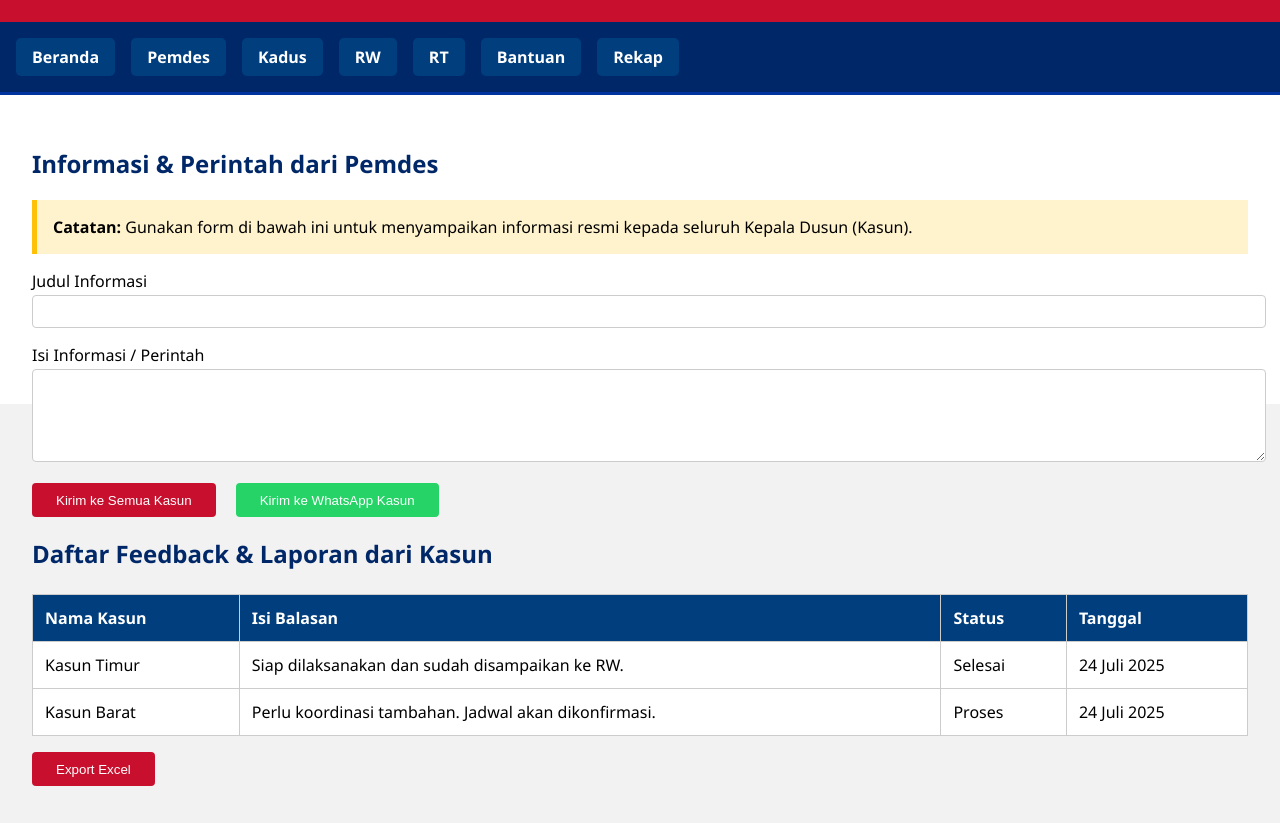
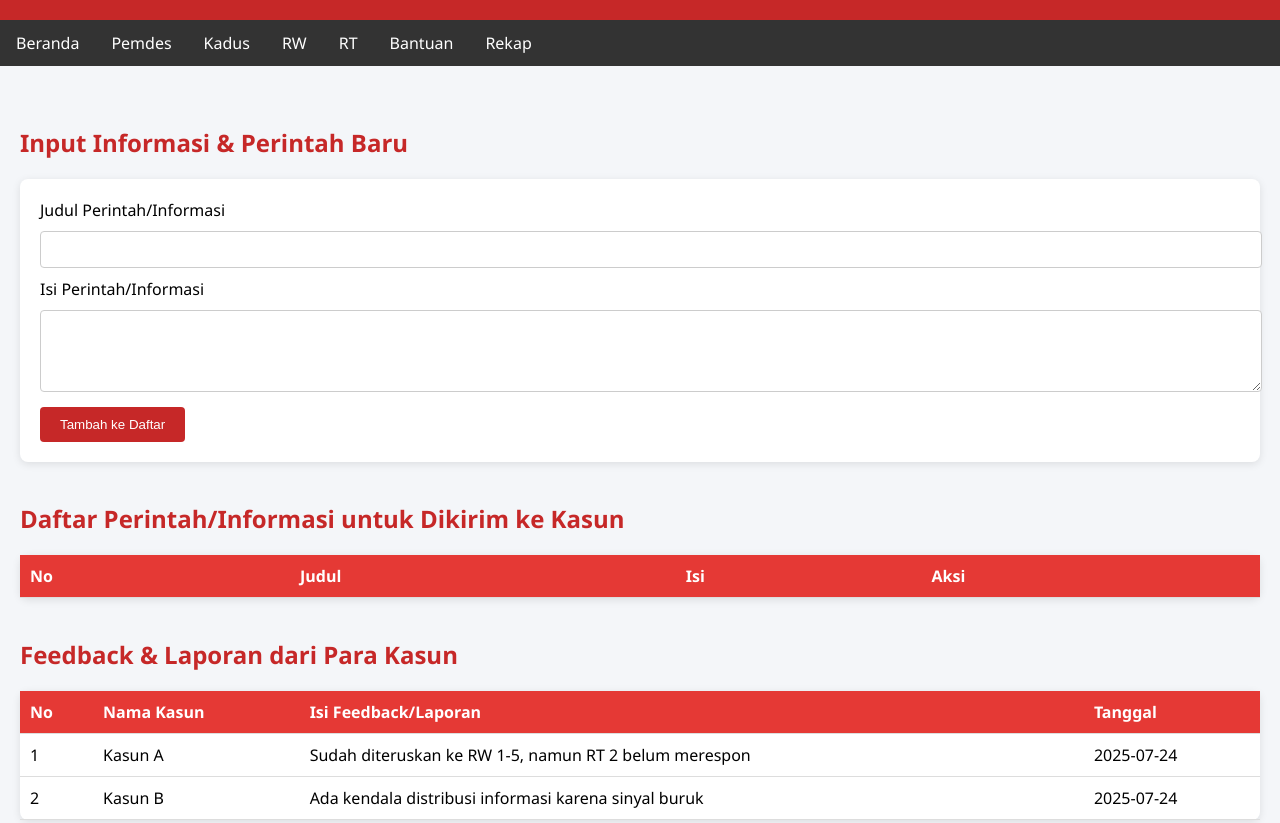
Before and after one commit to gamboel99/sipedarukeling, a plain HTML site: page pemdes.html in a window 1280 px wide. Shown: the part 96-919 px from the top of the page. Drawn offline with Linux system fonts and the light colour scheme.

Commit message:
Update pemdes.html

```diff
--- a/pemdes.html
+++ b/pemdes.html
@@ -3,45 +3,111 @@
 <head>
   <meta charset="UTF-8" />
   <meta name="viewport" content="width=device-width, initial-scale=1.0"/>
-  <title>Halaman Pemdes | SIPEDARU</title>
-  <link rel="stylesheet" href="style.css">
+  <title>Halaman Pemdes</title>
   <style>
-    body { font-family: 'Segoe UI', sans-serif; margin: 0; padding: 0; background-color: #f2f2f2; }
-    header { background-color: #c8102e; color: white; padding: 1rem 2rem; text-align: center; }
-    nav { background-color: #002868; display: flex; padding: 0.5rem; flex-wrap: wrap; }
+    body {
+      font-family: 'Segoe UI', sans-serif;
+      margin: 0;
+      padding: 0;
+      background-color: #f4f6f9;
+    }
+
+    header {
+      background-color: #c62828;
+      color: #fff;
+      padding: 15px;
+      text-align: center;
+    }
+
+    nav {
+      background-color: #333;
+      overflow: hidden;
+    }
+
     nav a {
+      float: left;
+      display: block;
       color: white;
+      text-align: center;
+      padding: 12px 16px;
       text-decoration: none;
-      margin: 0.5rem;
-      padding: 0.5rem 1rem;
-      background-color: #003e7e;
-      border-radius: 5px;
     }
-    main { padding: 2rem; }
-    h2 { color: #002868; }
-    label { display: block; margin-top: 1rem; }
+
+    nav a:hover {
+      background-color: #575757;
+    }
+
+    main {
+      padding: 20px;
+    }
+
+    h2 {
+      margin-top: 40px;
+      color: #c62828;
+    }
+
+    form, table {
+      background: #fff;
+      border-radius: 8px;
+      padding: 20px;
+      margin-bottom: 40px;
+      box-shadow: 0 2px 8px rgba(0,0,0,0.1);
+    }
+
     input, textarea, select {
-      width: 100%; padding: 0.5rem; margin-top: 0.2rem; border: 1px solid #ccc; border-radius: 4px;
+      width: 100%;
+      padding: 10px;
+      margin: 10px 0;
+      border: 1px solid #ccc;
+      border-radius: 4px;
     }
+
     button {
-      margin-top: 1rem; padding: 0.6rem 1.5rem; background-color: #c8102e; color: white;
-      border: none; border-radius: 4px; cursor: pointer;
+      background-color: #c62828;
+      color: white;
+      padding: 10px 20px;
+      border: none;
+      border-radius: 4px;
+      cursor: pointer;
     }
-    table { width: 100%; margin-top: 1.5rem; border-collapse: collapse; background-color: white; }
-    th, td { padding: 0.75rem; border: 1px solid #ccc; text-align: left; }
-    th { background-color: #003e7e; color: white; }
-    .info-box { background: #fff3cd; border-left: 5px solid #ffc107; padding: 1rem; margin-top: 1rem; }
-    .send-wa { background-color: #25D366; margin-left: 1rem; }
-    footer { background: #002868; color: white; text-align: center; padding: 1rem; margin-top: 2rem; }
-    @media (max-width: 768px) {
-      nav a { flex: 1 1 100%; text-align: center; }
+
+    button:hover {
+      background-color: #b71c1c;
+    }
+
+    table {
+      width: 100%;
+      border-collapse: collapse;
+    }
+
+    table th, table td {
+      padding: 10px;
+      border-bottom: 1px solid #ddd;
+      text-align: left;
+    }
+
+    table th {
+      background-color: #e53935;
+      color: white;
+    }
+
+    .action-btn {
+      padding: 6px 12px;
+      background-color: #0288d1;
+      color: white;
+      border: none;
+      border-radius: 4px;
+    }
+
+    .action-btn:hover {
+      background-color: #0277bd;
     }
   </style>
 </head>
 <body>
 
 <header>
-  <h1>SIPEDARU - Sistem Informasi Pelayanan & Data Terpadu</h1>
+  <h1>Halaman Pemdes</h1>
 </header>
 
 <nav>
@@ -55,85 +121,94 @@
 </nav>
 
 <main>
-  <h2>Informasi & Perintah dari Pemdes</h2>
+  <h2>Input Informasi & Perintah Baru</h2>
+  <form id="formPerintah">
+    <label>Judul Perintah/Informasi</label>
+    <input type="text" id="judul" required />
 
-  <div class="info-box">
-    <strong>Catatan:</strong> Gunakan form di bawah ini untuk menyampaikan informasi resmi kepada seluruh Kepala Dusun (Kasun).
-  </div>
+    <label>Isi Perintah/Informasi</label>
+    <textarea id="isi" rows="4" required></textarea>
 
-  <form id="formPemdes">
-    <label for="judul">Judul Informasi</label>
-    <input type="text" id="judul" required>
-
-    <label for="isi">Isi Informasi / Perintah</label>
-    <textarea id="isi" rows="5" required></textarea>
-
-    <button type="submit">Kirim ke Semua Kasun</button>
-    <button class="send-wa" onclick="kirimKeWhatsApp()">Kirim ke WhatsApp Kasun</button>
+    <button type="submit">Tambah ke Daftar</button>
   </form>
 
-  <h2>Daftar Feedback & Laporan dari Kasun</h2>
+  <h2>Daftar Perintah/Informasi untuk Dikirim ke Kasun</h2>
+  <table id="tabelPerintah">
+    <thead>
+      <tr>
+        <th>No</th>
+        <th>Judul</th>
+        <th>Isi</th>
+        <th>Aksi</th>
+      </tr>
+    </thead>
+    <tbody>
+      <!-- Dinamis -->
+    </tbody>
+  </table>
+
+  <h2>Feedback & Laporan dari Para Kasun</h2>
   <table id="tabelFeedback">
     <thead>
       <tr>
+        <th>No</th>
         <th>Nama Kasun</th>
-        <th>Isi Balasan</th>
-        <th>Status</th>
+        <th>Isi Feedback/Laporan</th>
         <th>Tanggal</th>
       </tr>
     </thead>
     <tbody>
-      <!-- Data dummy contoh -->
+      <!-- Dummy Data -->
       <tr>
-        <td>Kasun Timur</td>
-        <td>Siap dilaksanakan dan sudah disampaikan ke RW.</td>
-        <td>Selesai</td>
-        <td>24 Juli 2025</td>
+        <td>1</td>
+        <td>Kasun A</td>
+        <td>Sudah diteruskan ke RW 1-5, namun RT 2 belum merespon</td>
+        <td>2025-07-24</td>
       </tr>
       <tr>
-        <td>Kasun Barat</td>
-        <td>Perlu koordinasi tambahan. Jadwal akan dikonfirmasi.</td>
-        <td>Proses</td>
-        <td>24 Juli 2025</td>
+        <td>2</td>
+        <td>Kasun B</td>
+        <td>Ada kendala distribusi informasi karena sinyal buruk</td>
+        <td>2025-07-24</td>
       </tr>
     </tbody>
   </table>
-
-  <button onclick="exportTableToExcel('tabelFeedback', 'laporan_kasun')">Export Excel</button>
 </main>
 
-<footer>
-  &copy; 2025 SIPEDARU - Pemerintah Desa Keling. All rights reserved.
-</footer>
+<script>
+  const form = document.getElementById('formPerintah');
+  const tabelBody = document.querySelector('#tabelPerintah tbody');
+  let daftarPerintah = [];
 
-<script>
-  function kirimKeWhatsApp() {
-    const judul = document.getElementById("judul").value;
-    const isi = document.getElementById("isi").value;
-    const link = `https://wa.me/?text=🛑 *INFORMASI DARI PEMDES* 🛑%0A%0A*${encodeURIComponent(judul)}*%0A${encodeURIComponent(isi)}`;
-    window.open(link, "_blank");
+  form.addEventListener('submit', function(e) {
+    e.preventDefault();
+    const judul = document.getElementById('judul').value;
+    const isi = document.getElementById('isi').value;
+
+    daftarPerintah.push({ judul, isi });
+    renderTabel();
+    form.reset();
+  });
+
+  function renderTabel() {
+    tabelBody.innerHTML = '';
+    daftarPerintah.forEach((item, index) => {
+      const row = document.createElement('tr');
+      row.innerHTML = `
+        <td>${index + 1}</td>
+        <td>${item.judul}</td>
+        <td>${item.isi}</td>
+        <td><button class="action-btn" onclick="kirim(${index})">Kirim ke Kasun</button></td>
+      `;
+      tabelBody.appendChild(row);
+    });
   }
 
-  document.getElementById("formPemdes").addEventListener("submit", function(e) {
-    e.preventDefault();
-    alert("Informasi berhasil dikirim ke seluruh Kasun!");
-    // Di dunia nyata, ini dikirim ke server / database
-    document.getElementById("formPemdes").reset();
-  });
+  function kirim(index) {
+    alert('Perintah dikirim ke seluruh Kasun:\n\n' + daftarPerintah[index].judul + '\n' + daftarPerintah[index].isi);
+    // Simulasikan pengiriman (bisa integrasi WA atau backend di masa depan)
+  }
 
-  function exportTableToExcel(tableID, filename = ''){
-    let dataType = 'application/vnd.openxmlformats-officedocument.spreadsheetml.sheet;charset=UTF-8';
-    let tableSelect = document.getElementById(tableID);
-    let tableHTML = tableSelect.outerHTML.replace(/ /g, '%20');
-
-    let downloadLink = document.createElement("a");
-    document.body.appendChild(downloadLink);
-
-    downloadLink.href = 'data:' + dataType + ', ' + tableHTML;
-    downloadLink.download = filename ? filename + '.xls' : 'data_excel.xls';
-    downloadLink.click();
-  }
 </script>
-
 </body>
 </html>
```
